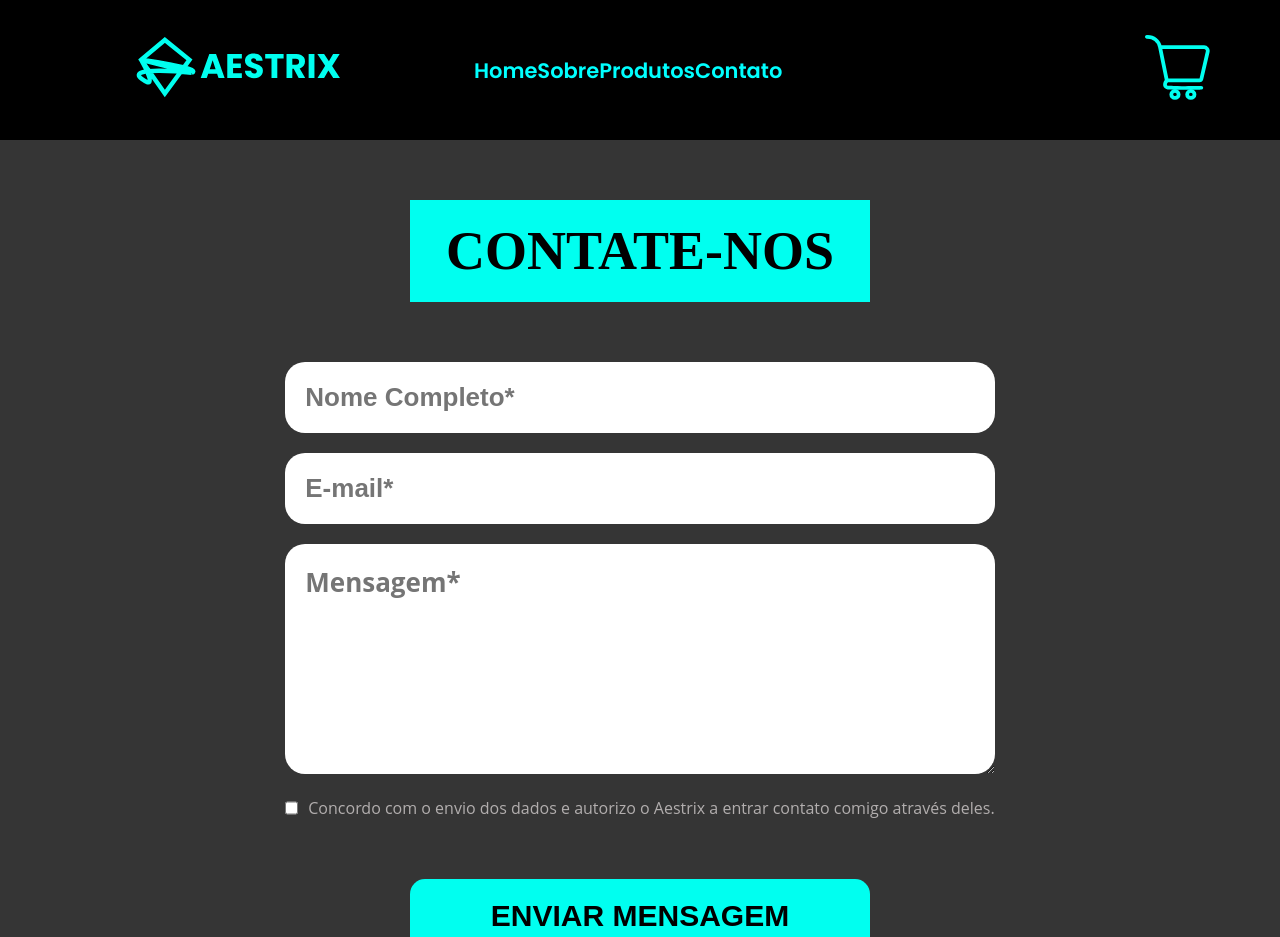
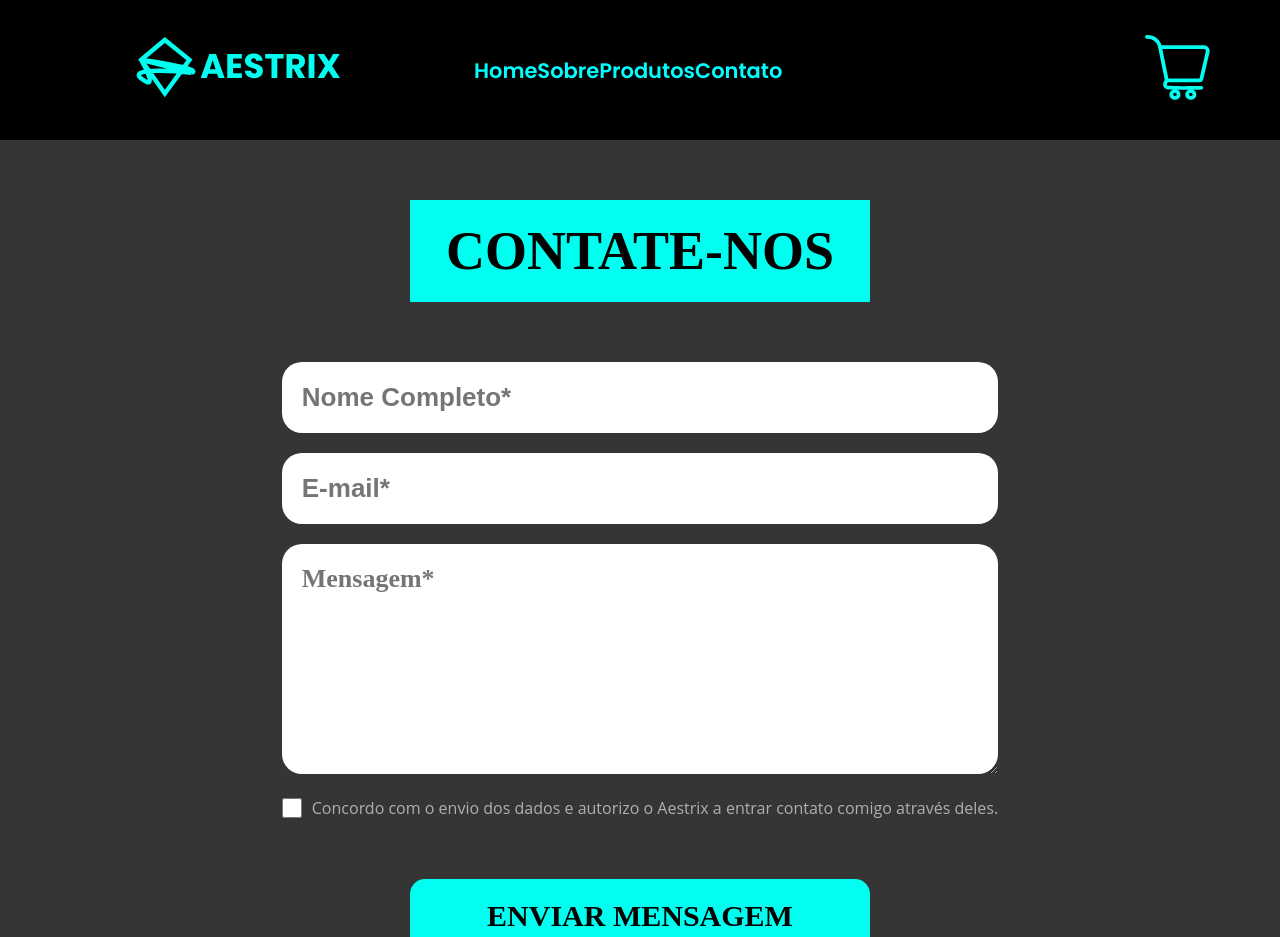
Before and after one commit to VictorRodrigues16/Aestrix, a React (Vite) app: page /Contato in a window 1280 px wide. Shown: the top 937 px of the page. Built offline with nearby package versions, Linux system fonts and the light colour scheme.

Commit message:
Fix: checkbox and textarea font

```diff
--- a/src/styles/Contato.scss
+++ b/src/styles/Contato.scss
@@ -16,7 +16,7 @@ button {
   font-size: 5.4rem;
   color: #000;
   background-color: #00fff0;
-  font-family: "Poppins" sans-serif;
+  font-family: Poppins sans-serif;
   text-align: center;
   padding: 2rem 2rem;
   width: 46rem;
@@ -47,7 +47,7 @@ button {
 
   textarea.form-input {
     height: 23rem;
-    font-family: Open Sans;
+    font-family: Nunito;
   }
 }
 
@@ -59,13 +59,14 @@ button {
     font-size: 1.6rem;
     color: #b2aeae;
   }
+
+  .checkbox {
+    width: 2rem;
+    background-color: #fff;
+  }
 }
 
-.checkbox {
-  background-color: #d9d9d9;
-  font-size: 2rem;
-  padding: 5rem;
-}
+
 
 button {
   padding: 2rem 5.8rem;
```
